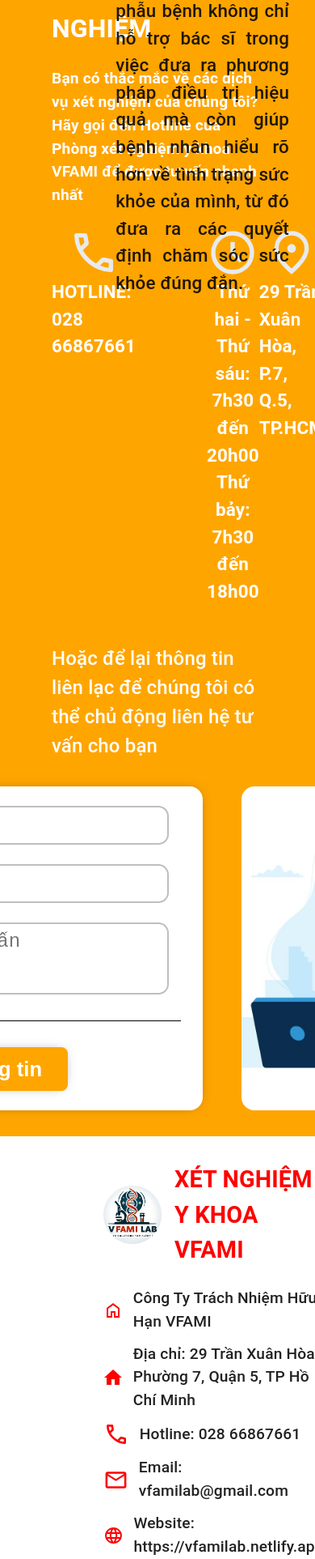
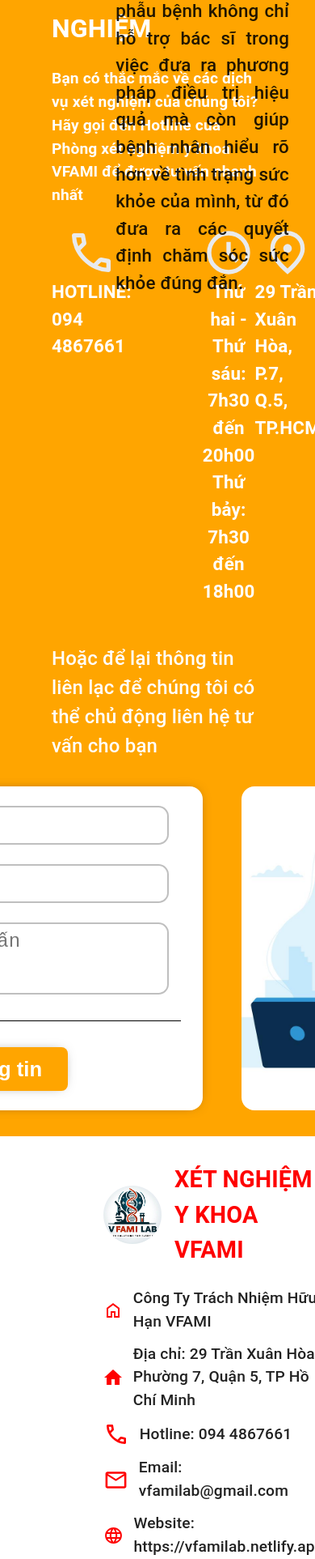
Before and after one commit to minnphuc/vfami-lab, a React (Create React App) app: page /home in a window 390 px wide. Shown: the part 4925-6850 px from the top of the page at 81% size. Built offline with nearby package versions, Linux system fonts and the light colour scheme.

Commit message:
changes phone number

```diff
--- a/src/components/Contact.js
+++ b/src/components/Contact.js
@@ -47,7 +47,7 @@
       <div className={classes.contact}>
         <div className={classes.contactInfo}>
           <img src={callIcon} alt="call" />
-          <p className={classes.contactText}>HOTLINE: 028 66867661</p>
+          <p className={classes.contactText}>HOTLINE: 094 4867661</p>
         </div>
 
         <div className={classes.contactInfo}>
--- a/src/components/Footer.js
+++ b/src/components/Footer.js
@@ -31,7 +31,7 @@
 
           <p className={classes.info}>
             <img src={callIcon} alt="hotline" />
-            Hotline: 028 66867661
+            Hotline: 094 4867661
           </p>
 
           <p className={classes.info}>
```
